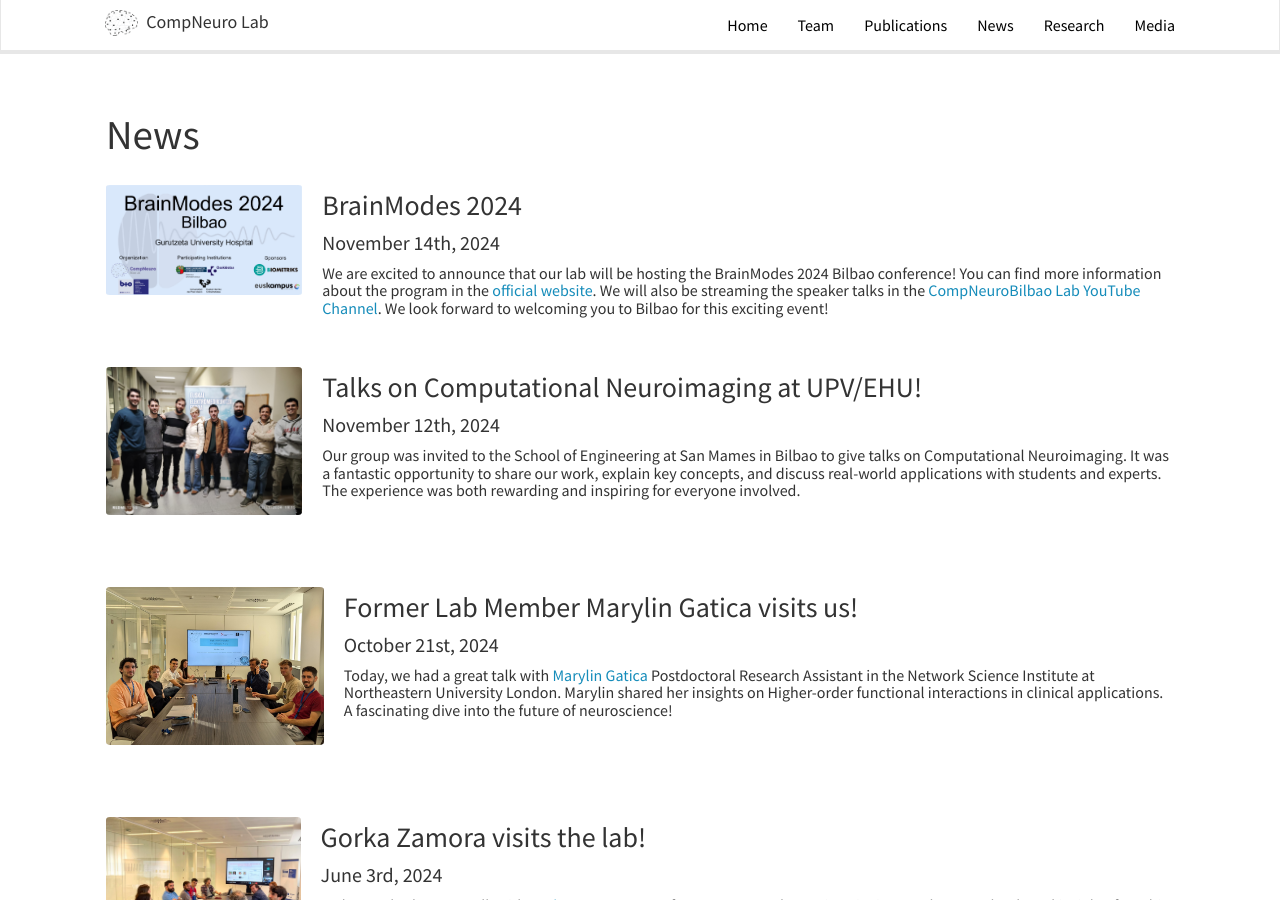
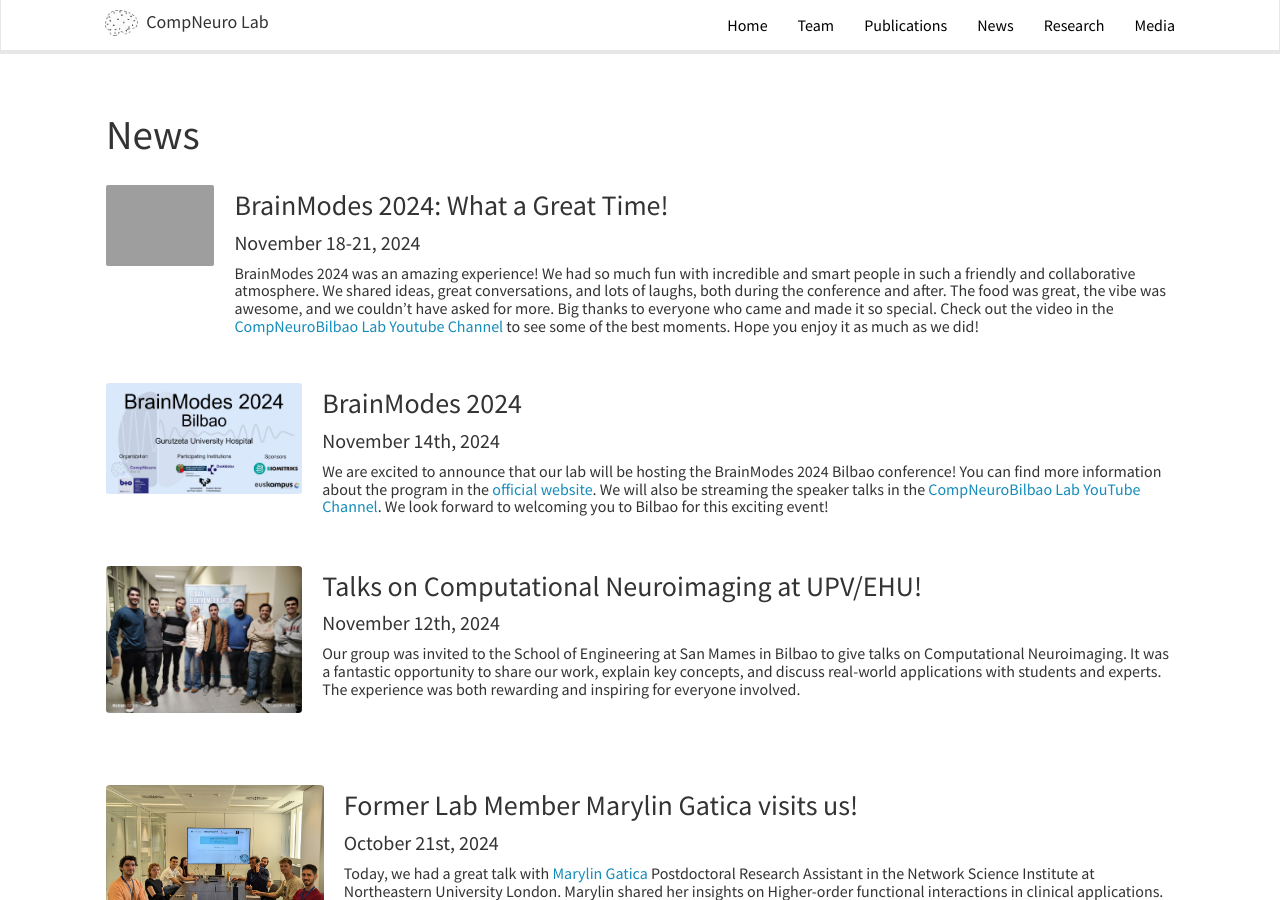
Before and after one commit to itellaetxe/compneurobilbao_website, a Jekyll site: the page built from _pages/allnews.md, in a window 1280 px wide and 900 px high. Built offline with Jekyll 4.4.1, drawn with Linux system fonts in a browser that asks for light colours; nearby versions of some CDN libraries.

Commit message:
Add on news brainmodes video entry

```diff
--- a/_data/biblio.bib
+++ b/_data/biblio.bib
@@ -1187,7 +1187,6 @@
 	volume = {139},
 	copyright = {http://creativecommons.org/licenses/by/4.0/},
 	issn = {0020-7136, 1097-0215},
-	shorttitle = {Vitronectin and dermcidin serum levels predict the metastatic progression of {\textless}span style="font-variant},
 	url = {https://onlinelibrary.wiley.com/doi/10.1002/ijc.30202},
 	doi = {10.1002/ijc.30202},
 	language = {en},
--- a/_data/news.yml
+++ b/_data/news.yml
@@ -1,3 +1,14 @@
+
+- date: 'November 18-21, 2024'
+  headline: 'BrainModes 2024: What a Great Time!'
+  description: "BrainModes 2024 was an amazing experience! We had so much fun with incredible and smart people in such a friendly
+  and collaborative atmosphere. We shared ideas, great conversations, and lots of laughs, both during the conference and after.
+  The food was great, the vibe was awesome, and we couldn't have asked for more. Big thanks to everyone who came and made it
+  so special. Check out the video in the [CompNeuroBilbao Lab Youtube Channel](https://www.youtube.com/@CompNeuroBilbaoLab) to see some of the best moments.
+  Hope you enjoy it as much as we did!"
+  image: 'BRAINMODES_GRUPO.png'
+
+
 - date: 'November 14th, 2024'
   headline: 'BrainModes 2024'
   description: "We are excited to announce that our lab will be hosting the BrainModes 2024 Bilbao conference! You can find more information about the program in the
```
Also changed, not shown: 1 other file.
